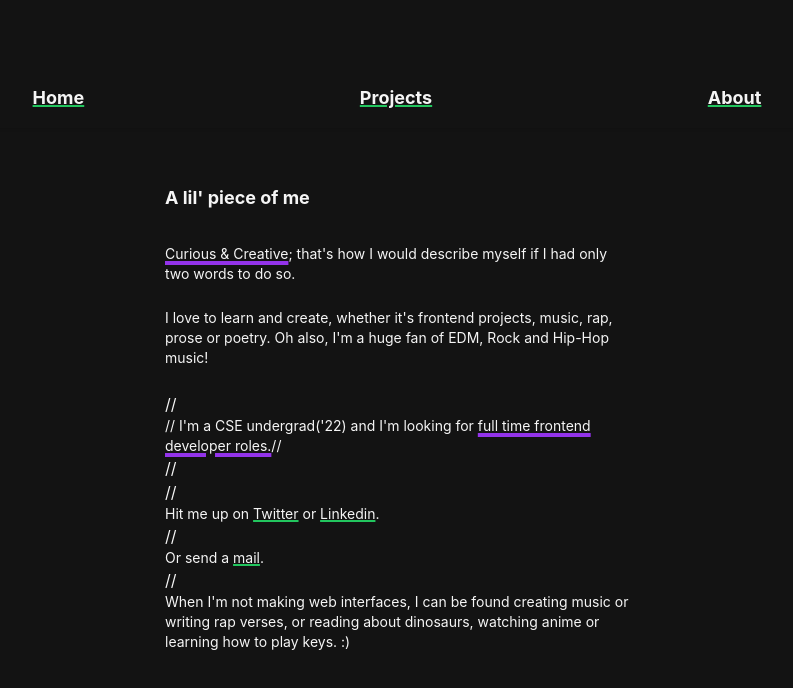
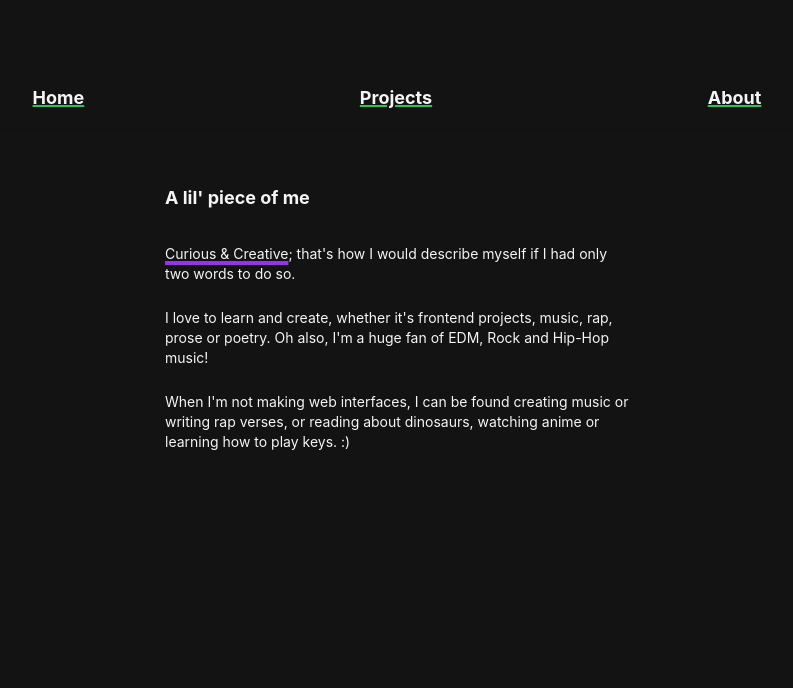
Before and after one commit to ravoluzen/my-portfolio, a React (Create React App) app: page /About in a window 1280 px wide. Shown: the top 688 px of the page, without its empty margins (243-1036 px from the left). Built offline with nearby package versions, Linux system fonts and the light colour scheme.

Commit message:
Update About.js

```diff
--- a/src/components/About.js
+++ b/src/components/About.js
@@ -18,13 +18,6 @@ const About = () => {
                 Oh also, I'm a huge fan of EDM, Rock and Hip-Hop music!
             </p>
             <br></br>
-            // <p className='text-sm'>
-            //     I'm a CSE undergrad('22) and I'm looking for <span className='underline decoration-purple-600 decoration-4'>full time frontend developer roles.</span>
-            // </p>
-            // <br></br>
-            // <p className='text-sm'>Hit me up on <a href='https://twitter.com/ravoluzen' target='_blank.' className='underline decoration-green-500 decoration-2 hover:decoration-purple-600'>Twitter</a> or <a href='https://www.linkedin.com/in/raj-shankar-tiwary-053b86189/' target='_blank.' className='underline decoration-green-500 decoration-2 hover:decoration-purple-600'>Linkedin</a>.</p>
-            // <p className='text-sm'>Or send a <a href='mailto: rajshankartiwary@gmail.com' target='_blank.' className='underline decoration-green-500 decoration-2 hover:decoration-purple-600'>mail</a>.</p>
-            // <br></br>
             <p className='text-sm'>When I'm not making web interfaces, I can be found creating music or writing rap verses, or reading about dinosaurs, watching anime or learning how to play keys. :)</p>
         </article>
     </motion.div>
```
